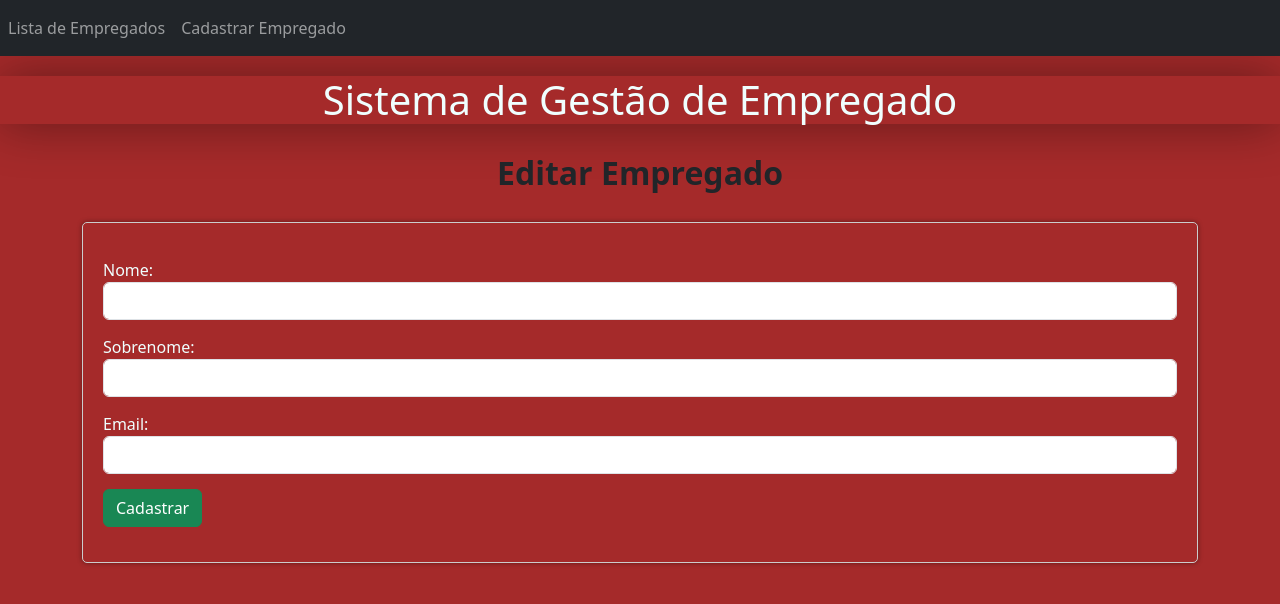
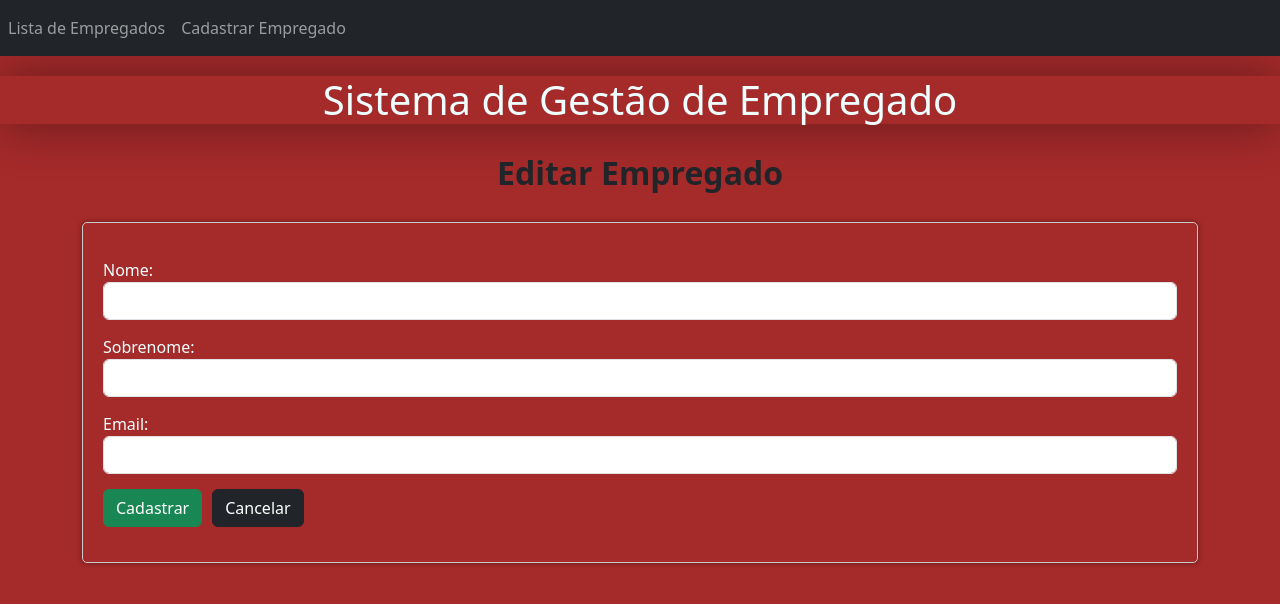
Before and after one commit to Daniel-Penelva/gestao-empregado-frontend, an Angular app: page /atualizar-empregado/1 in a window 1280 px wide. Shown: the top 604 px of the page. Built offline with nearby package versions, Linux system fonts and the light colour scheme; no server answers.

Commit message:
Criando botão cancelar

```diff
--- a/src/app/atualizar-empregado/atualizar-empregado.component.css
+++ b/src/app/atualizar-empregado/atualizar-empregado.component.css
@@ -19,3 +19,7 @@ form{
     box-shadow: 0 0 5px rgba(0, 0, 0, 0.4);      /* Adiciona sombra ao formulário */
     background-color: brown;                     /* Adiciona cor de fundo ao formulário */
 }
+
+button.btn-dark{
+    margin-left: 10px;
+}
--- a/src/app/atualizar-empregado/atualizar-empregado.component.html
+++ b/src/app/atualizar-empregado/atualizar-empregado.component.html
@@ -15,5 +15,6 @@
     </div>
     <div class="form-group">
         <button class="btn btn-success">Cadastrar</button>
+        <button class="btn btn-dark" (click)="btnCancelar()">Cancelar</button>
     </div>
 </form>
--- a/src/app/atualizar-empregado/atualizar-empregado.component.ts
+++ b/src/app/atualizar-empregado/atualizar-empregado.component.ts
@@ -36,6 +36,10 @@ export class AtualizarEmpregadoComponent implements OnInit{
     }, error => console.log(error));
   }
 
+  // Método para botão cancelar roteando para lista de empregados
+  btnCancelar(){
+    this.router.navigate(['/empregados']);
+  }
 }
 
 /*Para fins de estudo:
```
